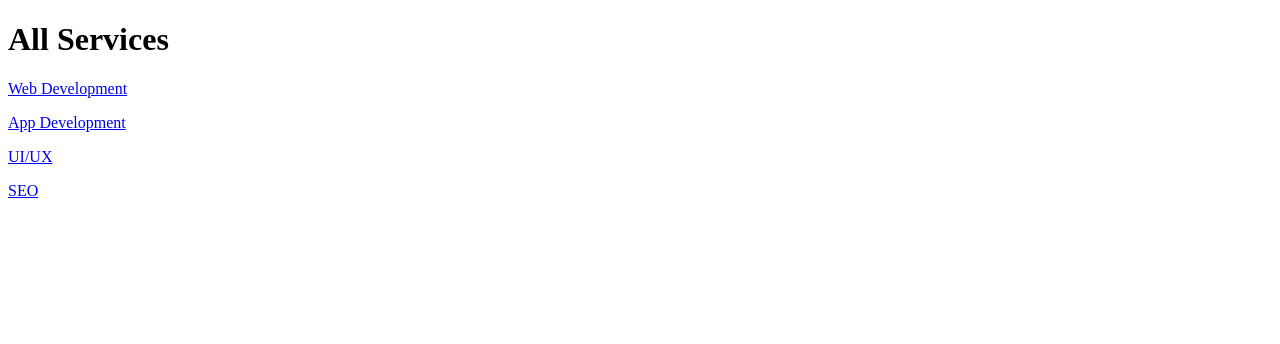
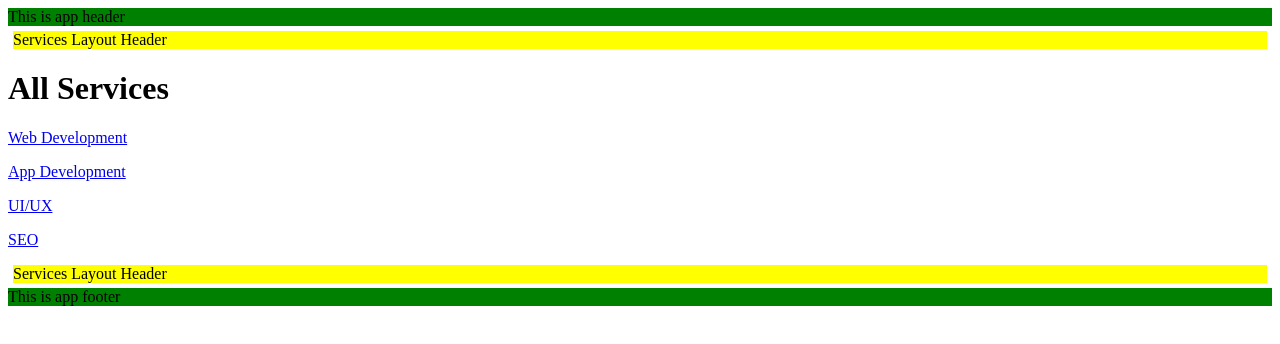
Before and after one commit to JanakBB/Next, a Next.js app: page /services in a window 1280 px wide. Shown: the top 344 px of the page. Built offline with nearby package versions, Linux system fonts and the light colour scheme.

Commit message:
Building Reusable Layout

```diff
--- a/app/layout.js
+++ b/app/layout.js
@@ -1,27 +1,10 @@
-import { Geist, Geist_Mono } from "next/font/google";
-
-const geistSans = Geist({
-  variable: "--font-geist-sans",
-  subsets: ["latin"],
-});
-
-const geistMono = Geist_Mono({
-  variable: "--font-geist-mono",
-  subsets: ["latin"],
-});
-
-export const metadata = {
-  title: "Create Next App",
-  description: "Generated by create next app",
-};
-
 export default function RootLayout({ children }) {
   return (
     <html lang="en">
-      <body
-        className={`${geistSans.variable} ${geistMono.variable} antialiased`}
-      >
+      <body>
+        <header style={{background: "green"}}>This is app header</header>
         {children}
+        <footer style={{background: "green"}}>This is app footer</footer>
       </body>
     </html>
   );
--- /dev/null
+++ b/app/services/layout.js
@@ -0,0 +1,9 @@
+export default async function ServicesLayout({children}){
+    return(
+        <main>
+            <header style={{background: "yellow", margin: "5px"}}>Services Layout Header</header>
+            {children}
+            <footer style={{background: "yellow", margin: "5px"}}>Services Layout Header</footer>
+        </main>
+    )
+}
```
Also changed, not shown: note.txt.
